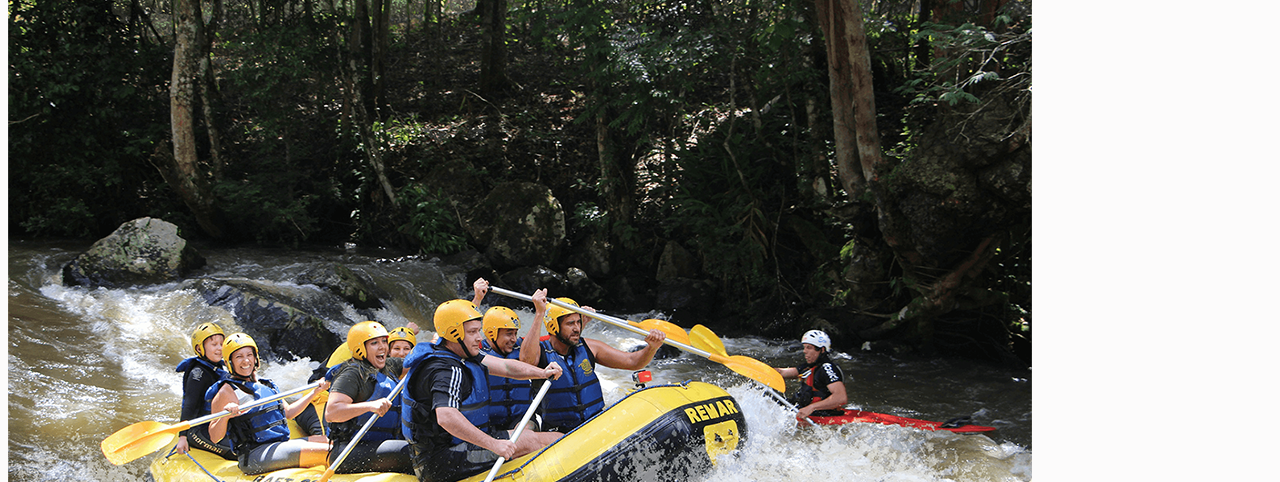
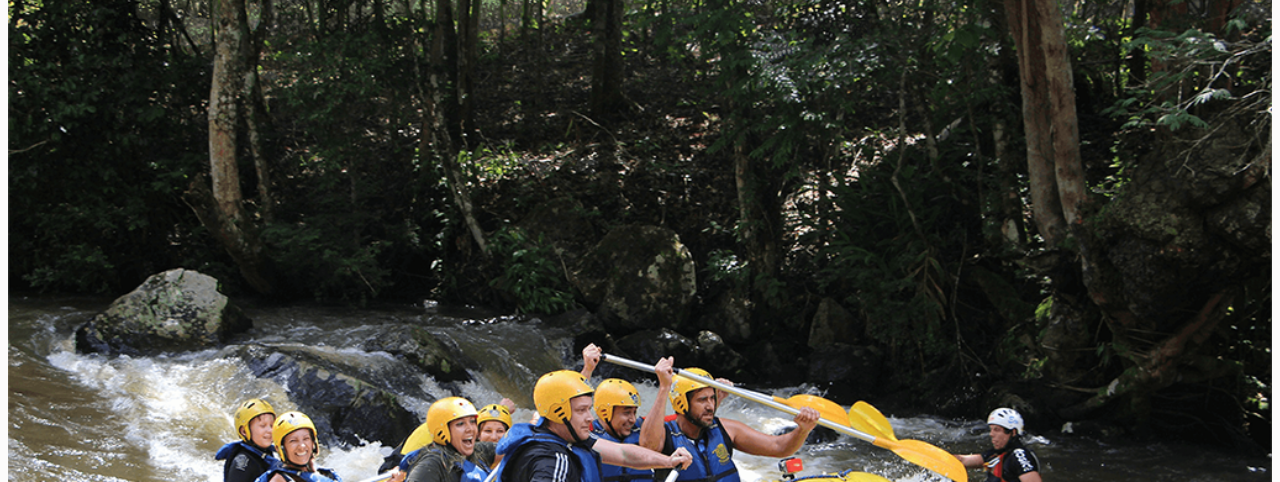
Before and after one commit to Markhtodd/Web-Fundamentals, a plain HTML site: page wdd130/wwr/index.html in a window 1280 px wide. Shown: the part 318-800 px from the top of the page. Drawn offline with Linux system fonts and the light colour scheme.

Commit message:
week2redo

```diff
--- a/wdd130/wwr/styles/style.css
+++ b/wdd130/wwr/styles/style.css
@@ -33,7 +33,7 @@ nav a:hover {
     background-color: black;
     color: #d9c2a3;
 }
-
+#hero-img {width: 100%;}
 
 #hero-msg h1 {text-align: center;}
 #hero-msg h4{text-align: center;}
```
